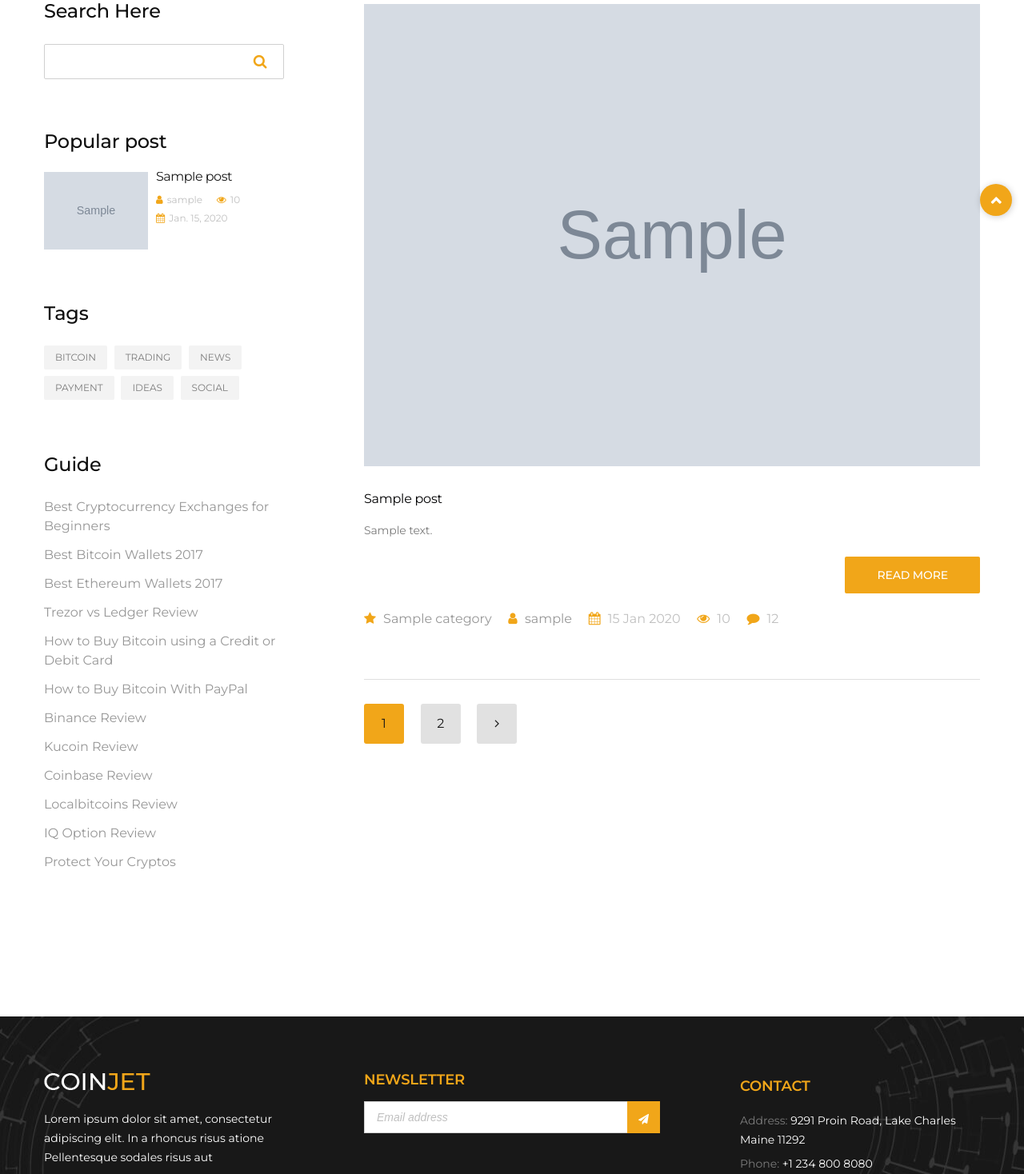
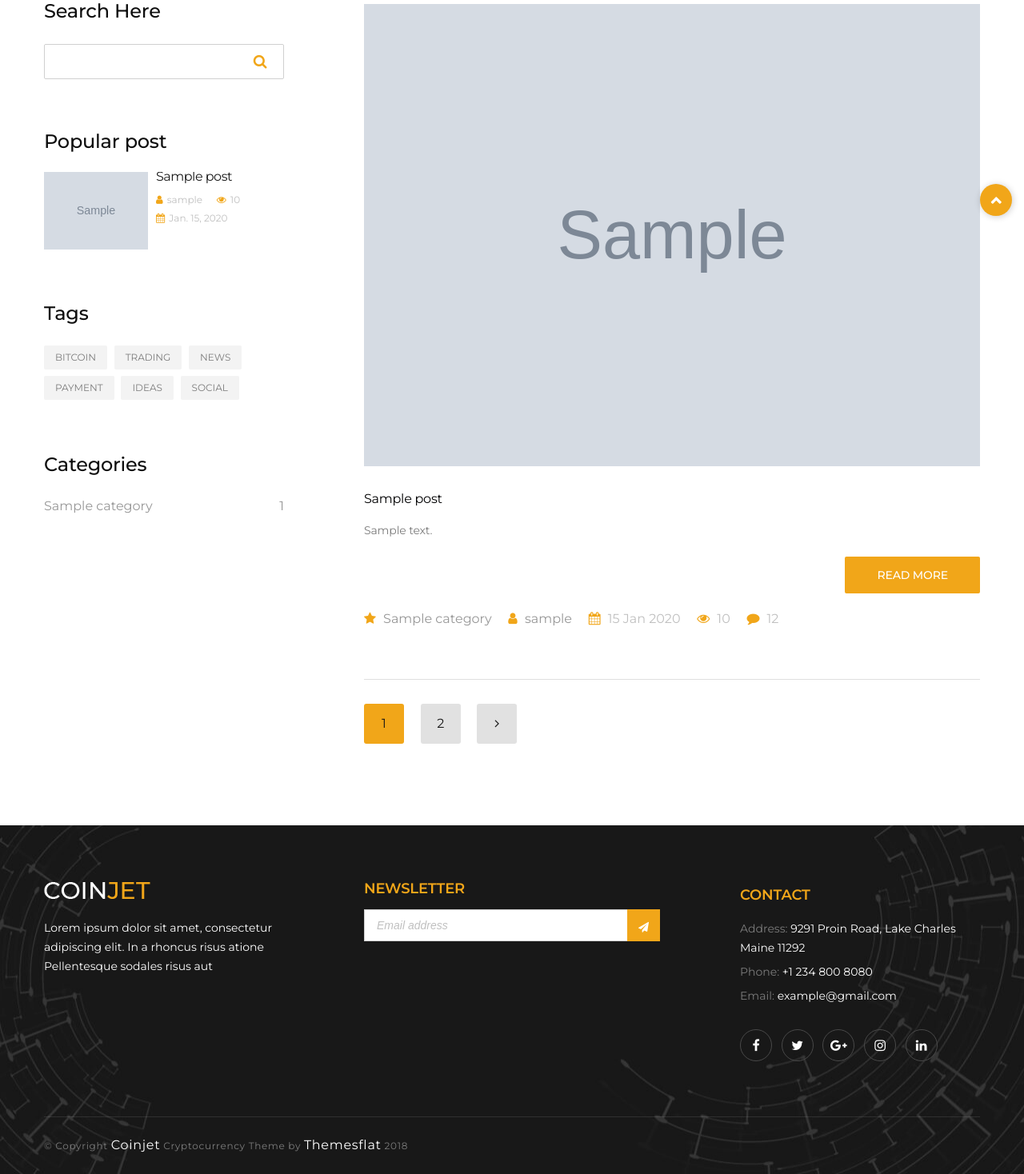
Before and after one commit to alirafiei75/CoinjetSite, a Django app: page /blog/ in a window 1280 px wide. Shown: the part 515-1983 px from the top of the page at 80% size. Run offline with Django 3.2, Linux system fonts and the light colour scheme; tables that the repository leaves empty hold one stand-in row (values such as "Sample post"); grey boxes marked "Sample" are stand-in pictures; some libraries are stand-ins or nearby versions.

Commit message:
categories

```diff
--- a/blog/templatetags/blog_tags.py
+++ b/blog/templatetags/blog_tags.py
@@ -1,9 +1,18 @@
 from django import template
-from blog.models import Post
+from blog.models import Post, Category
 
 register = template.Library()
 
 @register.inclusion_tag('blog/popularposts.html')
 def popularposts(arg=3):
-    posts = Post.objects.filter(status=True).order_by('-counted_views')[:3]
+    posts = Post.objects.filter(status=True).order_by('-counted_views')[:arg]
     return {'posts':posts}
+
+@register.inclusion_tag('blog/postcategories.html')
+def postcategories():
+    posts = Post.objects.filter(status=1)
+    categories = Category.objects.all()
+    cat = {}
+    for name in categories:
+        cat[name] = posts.filter(category=name).count()
+    return {'categories':cat}
--- a/blog/urls.py
+++ b/blog/urls.py
@@ -5,5 +5,7 @@ app_name = 'blog'
 
 urlpatterns = [
     path('', blog_view, name='blog'),
-    path('<int:pid>', single_view, name='single')
+    path('<int:pid>', single_view, name='single'),
+    path('category/<str:cat_name>', blog_view, name='category'),
+    path('author/<str:author_username>', blog_view, name='author'),
 ]
--- a/blog/views.py
+++ b/blog/views.py
@@ -2,7 +2,7 @@ from django.utils import timezone
 from django.shortcuts import render, get_object_or_404, redirect
 from blog.models import Post
 
-def blog_view(request):
+def blog_view(request, **kwargs):
     # determining which post to show based on publish date
     now = timezone.now()
     posts = Post.objects.filter(published_date__lte=now)
@@ -10,6 +10,12 @@ def blog_view(request):
     for post in posts:
         post.status = True
         post.save()
+    # category division
+    if kwargs.get('cat_name') !=None:
+        posts = posts.filter(category__name=kwargs['cat_name'])
+    # author division
+    if kwargs.get('author_username') !=None:
+        posts = posts.filter(author__username=kwargs['author_username'])
 
     context = {'posts':posts}
     return render(request, 'blog/blog.html', context)
--- a/templates/blog/blog-single.html
+++ b/templates/blog/blog-single.html
@@ -39,12 +39,12 @@
                             <li class="post-tags">
                                 <i class="fa fa-star"></i>
                                 {% for cat in post.category.all %}
-                                    <a href="#">{{cat.name}}</a>{% if not forloop.last %}, {% endif %}
+                                    <a href="{% url 'blog:category' cat_name=cat.name %}">{{cat.name}}</a>{% if not forloop.last %}, {% endif %}
                                 {% endfor %}
                             </li>
                             <li class="post-author">
                                 <i class="fa fa-user"></i>
-                                <a href="#">{{post.author}}</a>
+                                <a href="{% url 'blog:author' author_username=post.author.username %}">{{post.author}}</a>
                             </li>
                             <li class="post-date">
                                 <i class="fa fa-calendar"></i> {{post.published_date|date:"d M Y"}}
--- a/templates/blog/blog.html
+++ b/templates/blog/blog.html
@@ -50,25 +50,9 @@
                             <a href="#" title="" class="tag-link">SOCIAL</a>
                         </div>
                     </aside>
-                    <aside class="widget widget_categories">
-                        <h2 class=widget-title>Guide</h2>
-                        <ul>
-                            <li class="cat-item"><a href="#" title="">Best Cryptocurrency Exchanges for
-                                    Beginners</a></li>
-                            <li class="cat-item"><a href="#" title="">Best Bitcoin Wallets 2017</a></li>
-                            <li class="cat-item"><a href="#" title="">Best Ethereum Wallets 2017</a></li>
-                            <li class="cat-item"><a href="#" title="">Trezor vs Ledger Review</a></li>
-                            <li class="cat-item"><a href="#" title="">How to Buy Bitcoin using a Credit or Debit
-                                    Card</a></li>
-                            <li class="cat-item"><a href="#" title="">How to Buy Bitcoin With PayPal</a></li>
-                            <li class="cat-item"><a href="#" title="">Binance Review</a></li>
-                            <li class="cat-item"><a href="#" title="">Kucoin Review</a></li>
-                            <li class="cat-item"><a href="#" title="">Coinbase Review</a></li>
-                            <li class="cat-item"><a href="#" title="">Localbitcoins Review</a></li>
-                            <li class="cat-item"><a href="#" title="">IQ Option Review</a></li>
-                            <li class="cat-item"><a href="#" title="">Protect Your Cryptos</a></li>
-                        </ul>
-                    </aside>
+
+                    {% postcategories %}
+
                 </div>
             </div>
             <div class="col-lg-9 col-md-8">
@@ -96,12 +80,12 @@
                             <li class="post-tags">
                                 <i class="fa fa-star"></i>
                                 {% for cat in post.category.all %}
-                                    <a href="#">{{cat.name}}</a>{% if not forloop.last %}, {% endif %}
+                                    <a href="{% url 'blog:category' cat_name=cat.name %}">{{cat.name}}</a>{% if not forloop.last %}, {% endif %}
                                 {% endfor %}
                             </li>
                             <li class="post-author">
                                 <i class="fa fa-user"></i>
-                                <a href="#">{{post.author}}</a>
+                                <a href="{% url 'blog:author' author_username=post.author.username %}">{{post.author}}</a>
                             </li>
                             <li class="post-date">
                                 <i class="fa fa-calendar"></i> {{post.published_date|date:"d M Y"}}
--- /dev/null
+++ b/templates/blog/postcategories.html
@@ -0,0 +1,17 @@
+<aside class="widget widget_categories">
+    <h2 class=widget-title>Categories</h2>
+    <ul>
+        {% for name,count in categories.items %}
+        <li class="cat-item">
+            <a href="{% url 'blog:category' cat_name=name %}" title="">
+                <p style="text-align:left;">
+                    {{name}}
+                    <span style="float:right;">
+                        {{count}}
+                    </span>
+                </p>
+            </a>
+        </li>
+        {% endfor %}
+    </ul>
+</aside>
```
